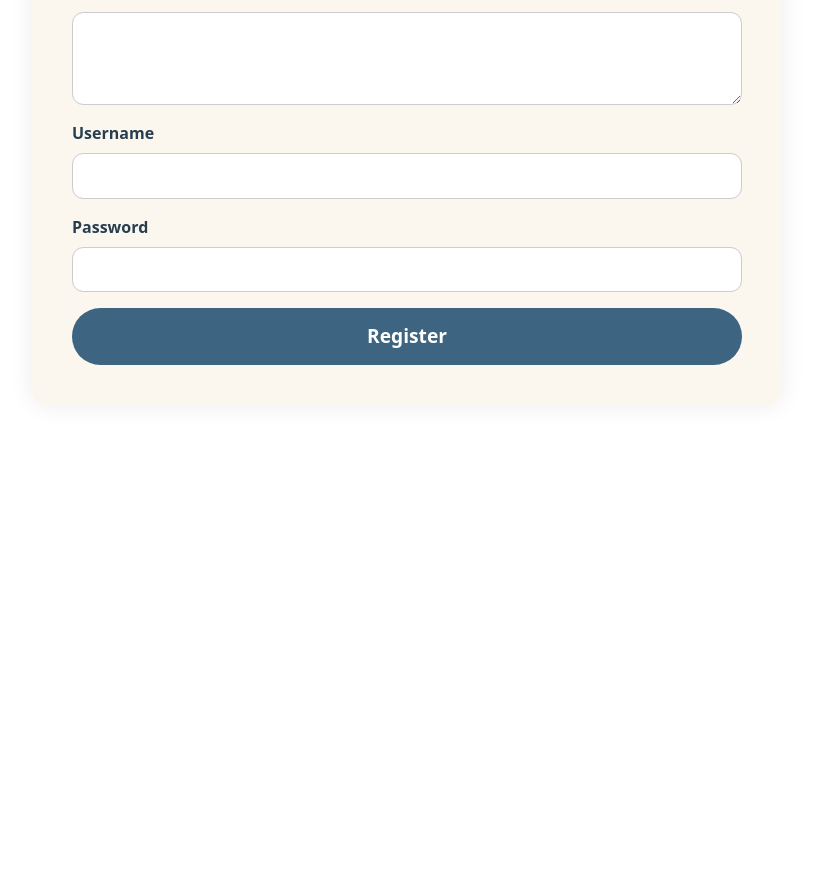
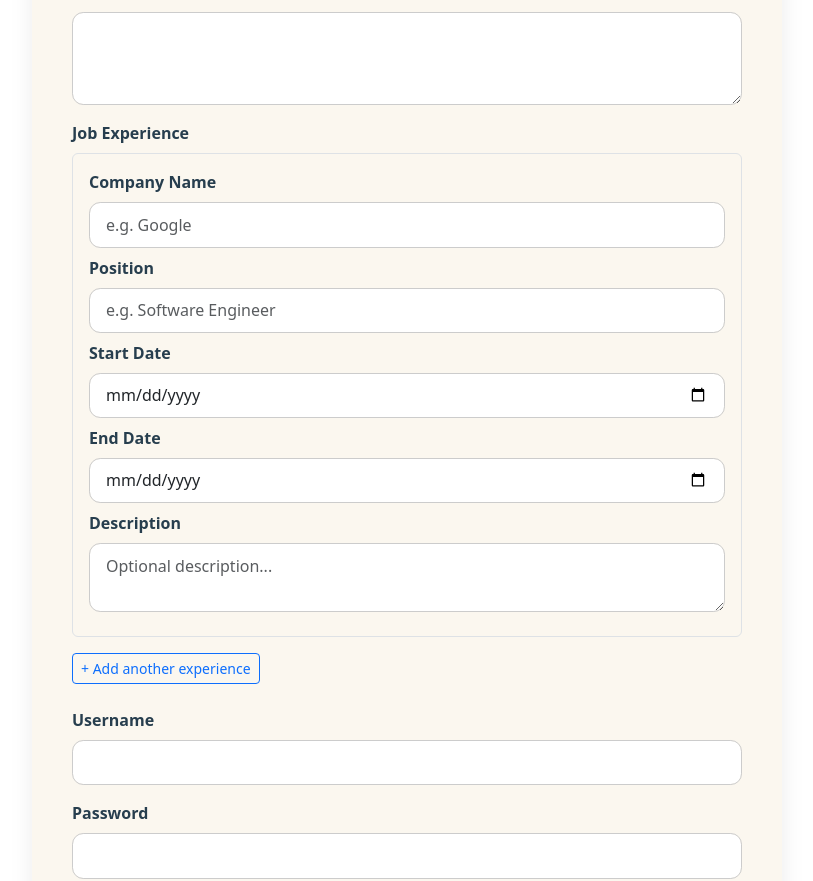
Before and after one commit to Tsouli-Abde/job-nest-frontend, an Angular app: page /register-applicant in a window 1280 px wide. Shown: the part 663-1544 px from the top of the page, without its empty margins (233-1046 px from the left). Before the commit the page ends 1132 px from the top, so only its background shows below. Built offline with nearby package versions, Linux system fonts and the light colour scheme.

Commit message:
add job experience entity for applicant registration and profile

```diff
--- a/src/app/models/applicant.model.ts
+++ b/src/app/models/applicant.model.ts
@@ -1,4 +1,5 @@
 export interface Applicant {
+  id: string;
   firstName: string;
   lastName: string;
   email: string;
--- a/src/app/pages/applicant-profile/applicant-profile.component.html
+++ b/src/app/pages/applicant-profile/applicant-profile.component.html
@@ -11,6 +11,19 @@
     <div class="applicant-skills" *ngIf="applicant.skills?.trim()">
       <i class="bi bi-scissors me-2" style="color: #6d7549;"></i>
       <strong>Skills :</strong> {{ applicant.skills }}
+    </div>
+
+    <div *ngIf="jobExperiences && jobExperiences.length > 0" class="job-experience-block mt-4">
+      <h5><i class="bi bi-briefcase me-2" style="color: #6d7549;"></i>Job Experiences</h5>
+
+      <div *ngFor="let exp of jobExperiences" class="experience-card border rounded p-3 mb-3 bg-light">
+        <h6 class="fw-bold mb-1">{{ exp.position }}</h6>
+        <p class="mb-1 text-muted">{{ exp.companyName }}</p>
+        <p class="mb-1"><strong>From :</strong> {{ exp.startDate | date:'MMM yyyy' }}
+          <strong>to</strong> {{ exp.endDate ? (exp.endDate | date:'MMM yyyy') : 'Present' }}
+        </p>
+        <p class="mb-0">{{ exp.description }}</p>
+      </div>
     </div>
 
     <div class="cover-letter-block">
--- a/src/app/pages/applicant-profile/applicant-profile.component.ts
+++ b/src/app/pages/applicant-profile/applicant-profile.component.ts
@@ -4,6 +4,7 @@ import { ApplicationService } from '../../services/application.service';
 import { ApplicantService } from '../../services/applicant.service';
 import Swal from "sweetalert2";
 import {AuthService} from "../../services/auth.service";
+import {JobExperienceService} from "../../services/job-experience.service";
 
 @Component({
   selector: 'app-applicant-profile',
@@ -16,12 +17,14 @@ export class ApplicantProfileComponent implements OnInit {
   applicant: any;
   loading = true;
   error = false;
+  jobExperiences: any[] = [];
 
   constructor(
     private route: ActivatedRoute,
     private applicationService: ApplicationService,
     private applicantService: ApplicantService,
-    protected authService: AuthService
+    protected authService: AuthService,
+    private jobExperienceService: JobExperienceService
   ) {}
 
   ngOnInit(): void {
@@ -46,12 +49,20 @@ export class ApplicantProfileComponent implements OnInit {
     this.applicantService.getApplicantById(applicantId).subscribe({
       next: (user) => {
         this.applicant = user;
+        this.loadJobExperiences(applicantId);
         this.loading = false;
       },
       error: () => {
         this.loading = false;
         this.error = true;
       }
+    });
+  }
+
+  loadJobExperiences(applicantId: string): void {
+    this.jobExperienceService.getJobExperiencesByApplicant(applicantId).subscribe({
+      next: (data) => this.jobExperiences = data,
+      error: (err) => console.error('Failed to load experiences:', err)
     });
   }
 
--- a/src/app/pages/profile/profile.component.css
+++ b/src/app/pages/profile/profile.component.css
@@ -1,6 +1,7 @@
 .profile-container {
     max-width: 600px;
     margin: 0 auto;
+    padding-bottom: 100px;
 }
 
 .form-label {
--- a/src/app/pages/profile/profile.component.html
+++ b/src/app/pages/profile/profile.component.html
@@ -56,7 +56,26 @@
             <textarea id="skills" rows="3" class="form-control" formControlName="skills"></textarea>
         </div>
 
-        <!-- Password (hidden) -->
+      <!-- Job Experiences -->
+      <div *ngIf="isApplicant && jobExperiences.length > 0" class="mt-5">
+        <h3 class="fw-bold text-dark mb-4">Job Experiences</h3>
+
+        <div *ngFor="let exp of jobExperiences" class="card mb-4 shadow-sm border">
+          <div class="card-body">
+            <div class="d-flex justify-content-between">
+              <h5 class="card-title fw-bold text-primary mb-1">{{ exp.position }}</h5>
+              <small class="text-muted">
+                {{ exp.startDate | date: 'MMM yyyy' }} -
+                {{ exp.endDate ? (exp.endDate | date: 'MMM yyyy') : 'Present' }}
+              </small>
+            </div>
+            <h6 class="card-subtitle mb-2 text-secondary">{{ exp.companyName }}</h6>
+            <p class="card-text text-dark" *ngIf="exp.description">{{ exp.description }}</p>
+          </div>
+        </div>
+      </div>
+
+      <!-- Password (hidden) -->
         <input type="hidden" formControlName="password" />
 
         <br>
--- a/src/app/pages/profile/profile.component.ts
+++ b/src/app/pages/profile/profile.component.ts
@@ -4,6 +4,7 @@ import { FormBuilder, FormGroup } from '@angular/forms';
 import { ApplicantService } from '../../services/applicant.service';
 import { CompanyService } from '../../services/company.service';
 import Swal from 'sweetalert2';
+import {JobExperienceService} from "../../services/job-experience.service";
 
 @Component({
   selector: 'app-profile',
@@ -13,12 +14,14 @@ import Swal from 'sweetalert2';
 export class ProfileComponent implements OnInit {
   profileForm!: FormGroup;
   isApplicant = false;
+  jobExperiences: any[] = [];
 
   constructor(
     private fb: FormBuilder,
     public authService: AuthService,
     private applicantService: ApplicantService,
-    private companyService: CompanyService
+    private companyService: CompanyService,
+    private jobExperienceService: JobExperienceService
   ) { }
 
   ngOnInit(): void {
@@ -37,6 +40,7 @@ export class ProfileComponent implements OnInit {
         lastName: [user.lastName],
         skills: [user.skills || '']
       });
+      this.loadJobExperiences(user.id);
     } else {
       this.profileForm = this.fb.group({
         username: [user.username],
@@ -47,6 +51,14 @@ export class ProfileComponent implements OnInit {
         industry: [user.industry || '']
       });
     }
+  }
+
+  loadJobExperiences(applicantId: string): void {
+    this.jobExperienceService.getJobExperiencesByApplicant(applicantId)
+      .subscribe({
+        next: (data) => this.jobExperiences = data,
+        error: (err) => console.error('Failed to load experiences:', err)
+      });
   }
 
   onSubmit(): void {
--- a/src/app/pages/register-applicant/register-applicant.component.html
+++ b/src/app/pages/register-applicant/register-applicant.component.html
@@ -35,6 +35,38 @@
       <textarea id="skills" class="form-control" rows="3" formControlName="skills"></textarea>
     </div>
 
+    <div formArrayName="experiences" class="mb-4">
+      <label class="form-label fw-bold">Job Experience</label>
+
+      <div *ngFor="let exp of experiences.controls; let i = index" [formGroupName]="i" class="border rounded p-3 mb-3">
+        <div class="mb-2">
+          <label class="form-label">Company Name</label>
+          <input type="text" class="form-control" formControlName="companyName" placeholder="e.g. Google">
+        </div>
+        <div class="mb-2">
+          <label class="form-label">Position</label>
+          <input type="text" class="form-control" formControlName="position" placeholder="e.g. Software Engineer">
+        </div>
+        <div class="mb-2">
+          <label class="form-label">Start Date</label>
+          <input type="date" class="form-control" formControlName="startDate">
+        </div>
+        <div class="mb-2">
+          <label class="form-label">End Date</label>
+          <input type="date" class="form-control" formControlName="endDate">
+        </div>
+        <div class="mb-2">
+          <label class="form-label">Description</label>
+          <textarea class="form-control" rows="2" formControlName="description" placeholder="Optional description..."></textarea>
+        </div>
+        <div class="text-end">
+          <button type="button" class="btn btn-sm btn-outline-danger" (click)="removeExperience(i)" *ngIf="experiences.length > 1">Remove</button>
+        </div>
+      </div>
+
+      <button type="button" class="btn btn-outline-primary btn-sm" (click)="addExperience()">+ Add another experience</button>
+    </div>
+
     <div class="mb-3">
       <label for="username" class="form-label fw-bold">Username</label>
       <input id="username" type="text" class="form-control" [ngClass]="{ 'is-invalid': isFieldInvalid('username') }"
--- a/src/app/pages/register-applicant/register-applicant.component.ts
+++ b/src/app/pages/register-applicant/register-applicant.component.ts
@@ -1,5 +1,5 @@
 import { Component, OnInit } from '@angular/core';
-import { FormBuilder, FormGroup, Validators } from '@angular/forms';
+import { FormBuilder, FormGroup, Validators, FormArray,FormControl } from '@angular/forms';
 import { ApplicantService } from '../../services/applicant.service';
 import Swal from 'sweetalert2';
 
@@ -10,6 +10,7 @@ import Swal from 'sweetalert2';
 })
 export class RegisterApplicantComponent implements OnInit {
   registerForm!: FormGroup;
+  submitted = false;
 
   constructor(private fb: FormBuilder, private applicantService: ApplicantService) { }
 
@@ -22,10 +23,31 @@ export class RegisterApplicantComponent implements OnInit {
       skills: [''],
       username: ['', Validators.required],
       password: ['', Validators.required],
+      experiences: this.fb.array([this.createExperienceGroup()])
     });
   }
 
-  submitted = false;
+  get experiences(): FormArray {
+    return this.registerForm.get('experiences') as FormArray;
+  }
+
+  createExperienceGroup(): FormGroup {
+    return this.fb.group({
+      companyName: ['', Validators.required],
+      position: ['', Validators.required],
+      description: [''],
+      startDate: ['', Validators.required],
+      endDate: ['']
+    });
+  }
+
+  addExperience(): void {
+    this.experiences.push(this.createExperienceGroup());
+  }
+
+  removeExperience(index: number): void {
+    this.experiences.removeAt(index);
+  }
 
   isFieldInvalid(field: string): boolean {
     const control = this.registerForm.get(field);
@@ -47,17 +69,21 @@ export class RegisterApplicantComponent implements OnInit {
       return;
     }
 
-    this.applicantService.register(this.registerForm.value).subscribe({
+    const formData = this.registerForm.value;
+
+    this.applicantService.register(formData).subscribe({
       next: () => {
         Swal.fire({
           icon: 'success',
           title: 'Account created!',
           toast: true,
           position: 'top-end',
+          timer: 2500,
           showConfirmButton: false,
-          timer: 2500,
         });
         this.registerForm.reset();
+        this.experiences.clear();
+        this.experiences.push(this.createExperienceGroup());
         this.submitted = false;
       },
       error: () => {
@@ -66,8 +92,8 @@ export class RegisterApplicantComponent implements OnInit {
           title: 'Error during registration',
           toast: true,
           position: 'top-end',
+          timer: 3000,
           showConfirmButton: false,
-          timer: 3000,
         });
       }
     });
--- /dev/null
+++ b/src/app/services/job-experience.service.ts
@@ -0,0 +1,20 @@
+import { Injectable } from '@angular/core';
+import { HttpClient } from '@angular/common/http';
+import { JobExperience } from '../models/job-experience.model';
+import { Observable } from 'rxjs';
+
+@Injectable({
+  providedIn: 'root'
+})
+export class JobExperienceService {
+  private apiUrl = 'http://localhost:8080/api/v1/job-experiences';
+
+  constructor(private http: HttpClient) {}
+
+  addExperience(applicantId: string, experience: JobExperience): Observable<any> {
+    return this.http.post(`${this.apiUrl}/applicant/${applicantId}`, experience);
+  }
+  getJobExperiencesByApplicant(applicantId: string): Observable<any[]> {
+    return this.http.get<any[]>(`${this.apiUrl}/applicant/${applicantId}`);
+  }
+}
```
Also changed, not shown: src/app/models/job-experience.model.ts (added, +7 -0 lines). Lines whose indentation alone changed are shown as unchanged.
